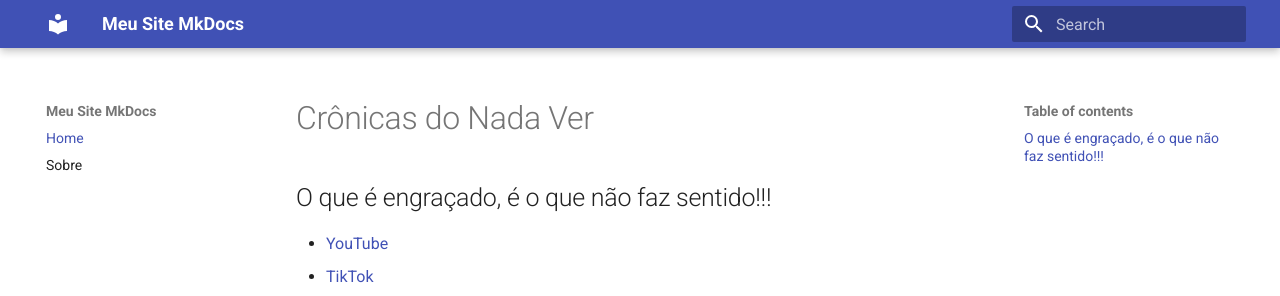
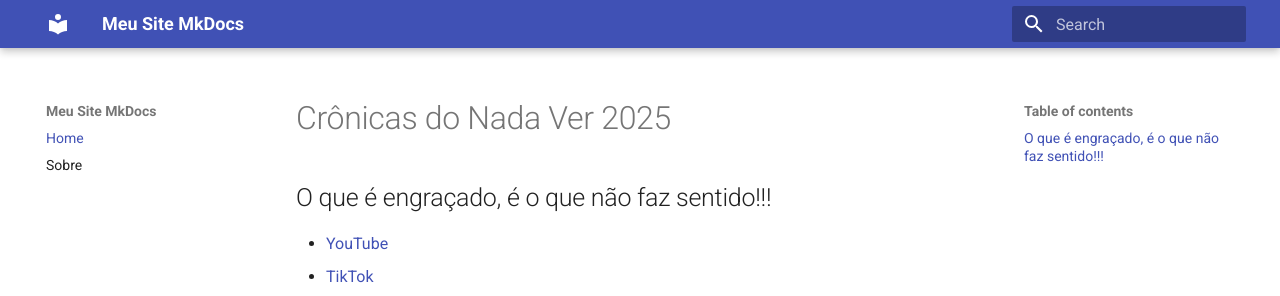
Before and after one commit to masneto/cronicas-docs, an MkDocs documentation site: the page built from docs/index.md, in a window 1280 px wide. Shown: the top 296 px of the page. Built offline with MkDocs 1.6.1 and Material for MkDocs 9.7.7, drawn with Linux system fonts in a browser that asks for light colours.

Commit message:
Update index.md

```diff
--- a/docs/index.md
+++ b/docs/index.md
@@ -1,4 +1,4 @@
-# Crônicas do Nada Ver
+# Crônicas do Nada Ver 2025
 
 ## O que é engraçado, é o que não faz sentido!!!
 
```
